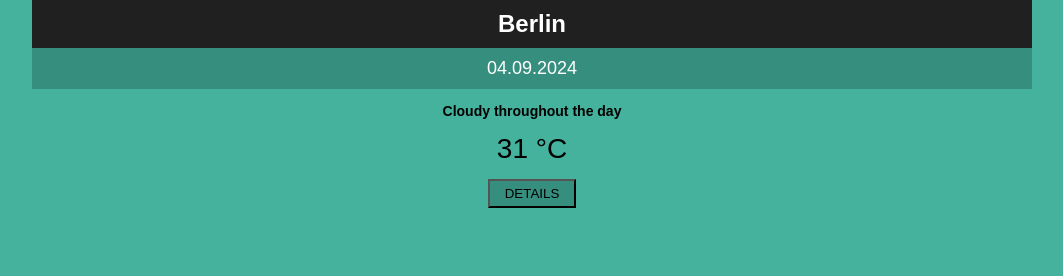
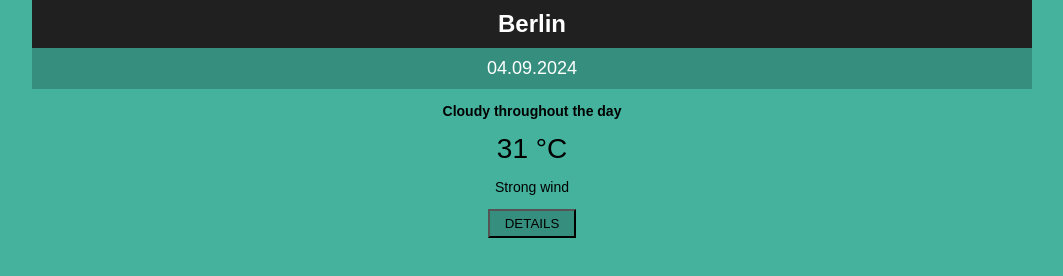
Before and after one commit to LiliSonki/myoa_test, a plain HTML site: page index.html in a window 1280 px wide. Shown: the whole page, without its empty margins (108-1171 px from the left). Drawn offline with Linux system fonts and the light colour scheme.

Commit message:
Update index.html

```diff
--- a/index.html
+++ b/index.html
@@ -15,6 +15,7 @@
             <strong>Cloudy throughout the day</strong>
         </p>
         <div class="degree">31 &degC</div>
+        <p>Strong wind</p>
         <p><button>Details</button></p>
     </body>
 </html>
```
